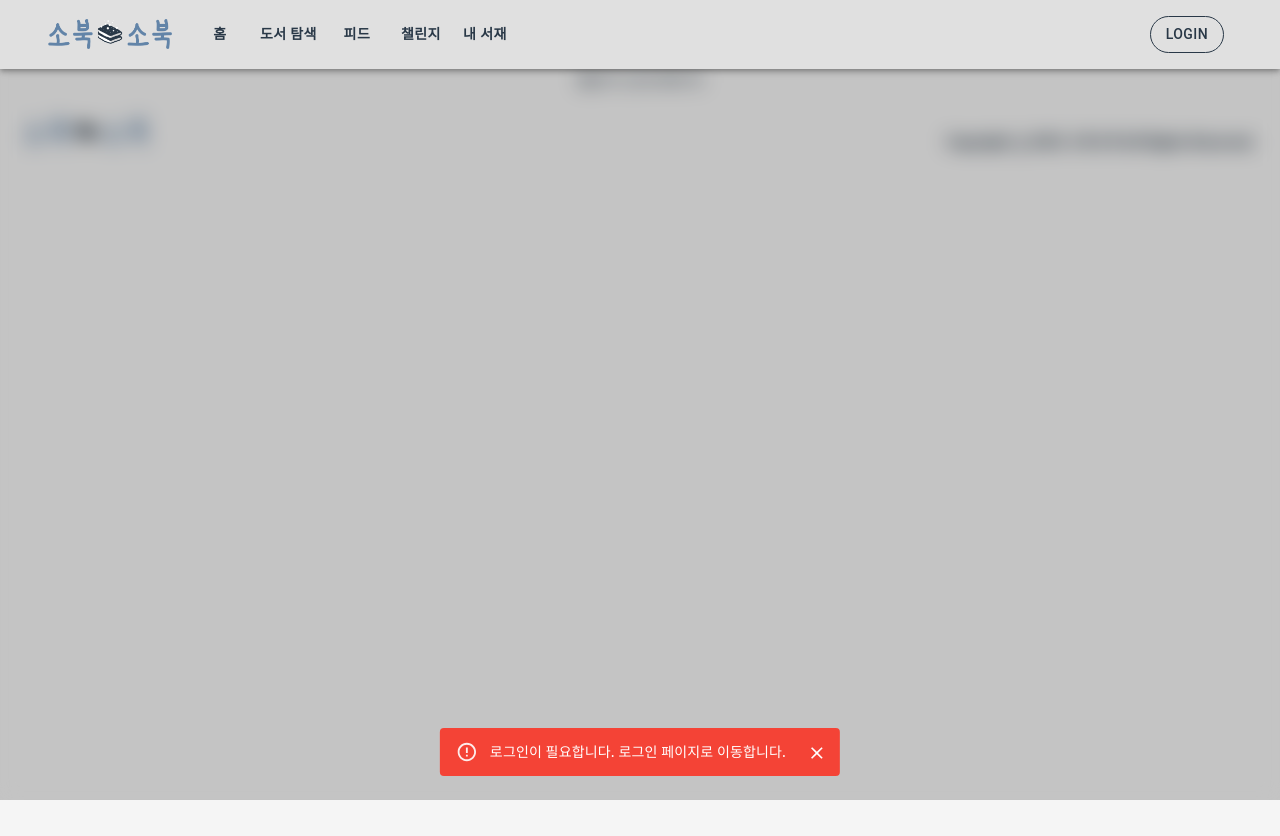
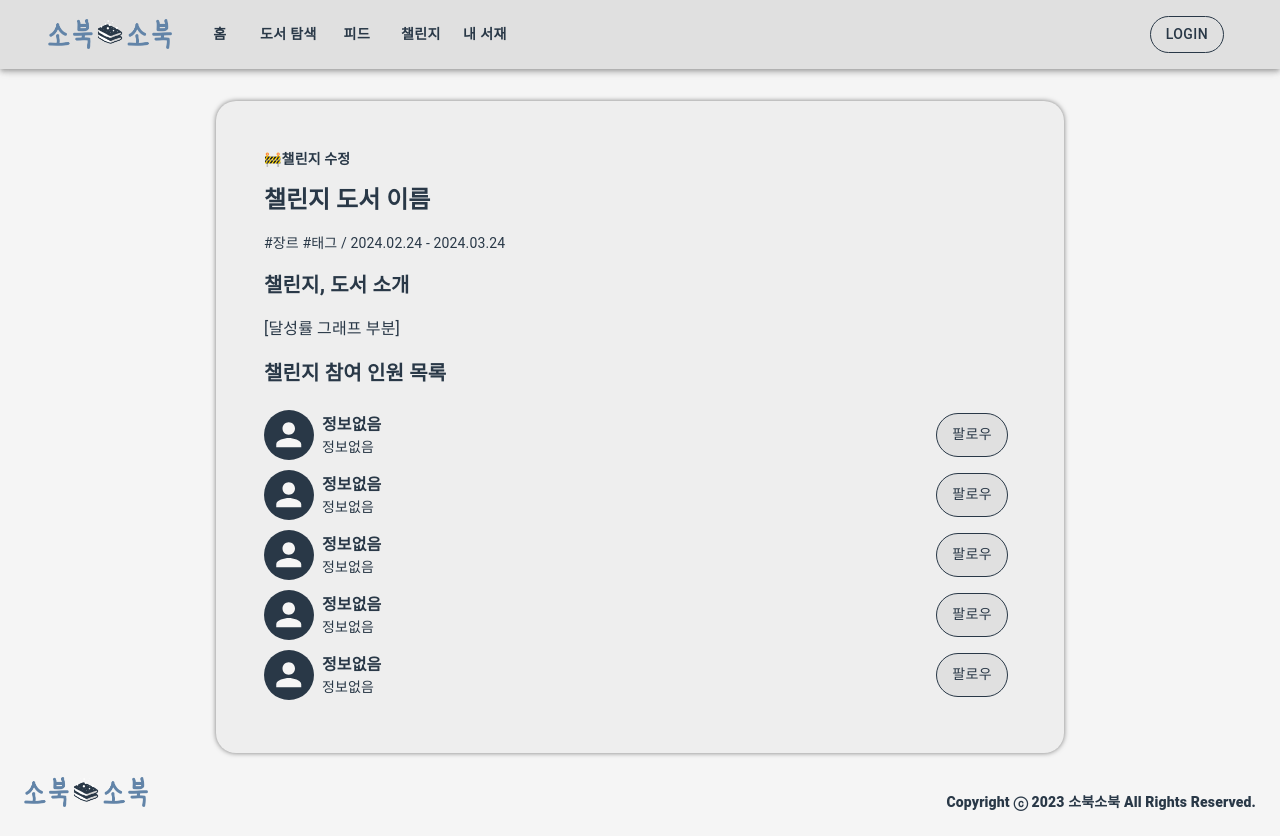
Before and after one commit to cwhite723/sobuk-sobuk, a React (Vite) app in the folder project/client/: page /challenge/1 in a window 1280 px wide. Before the commit the page ends 800 px from the top, so only its background shows below. Built offline with nearby package versions, Linux system fonts and the light colour scheme.

Commit message:
design : challenge page UI

```diff
--- a/project/client/src/@types/global.d.ts
+++ b/project/client/src/@types/global.d.ts
@@ -11,7 +11,7 @@ declare global {
     | "LIB"
     | "POST"
     | "SETTING"
-    | "RECRUITING";
+    | "JOINING";
 
   interface TabMenuType {
     label: string;
--- a/project/client/src/App.tsx
+++ b/project/client/src/App.tsx
@@ -53,10 +53,6 @@ function App() {
             <Route path="my" element={<MemberPage />} />
             <Route path="my-setting" element={<SettingPage />} />
             <Route path="member/:memberid" element={<MemberPage />} />
-            <Route
-              path="challenge/:challengeid"
-              element={<ChallengeDetailPage />}
-            />
           </Route>
         </Route>
 
@@ -66,7 +62,12 @@ function App() {
           <Route path="search" element={<SearchPage />} />
           <Route path="feed" element={<FeedPage />} />
           <Route path="challenge" element={<ChallengePage />} />
+          {/* ui끝나면 옮겨야 함 */}
           <Route path="create" element={<CreatePage />} />
+          <Route
+            path="challenge/:challengeid"
+            element={<ChallengeDetailPage />}
+          />
           <Route path="*" element={<ErrorPage />} />
         </Route>
       </Routes>
--- a/project/client/src/components/pages/ChallengeDetailPage.tsx
+++ b/project/client/src/components/pages/ChallengeDetailPage.tsx
@@ -1,7 +1,49 @@
-import { Box } from "@mui/material";
+import { Box, Grid } from "@mui/material";
+import CustomLink from "components/atoms/CustomLink";
+import CustomTypography from "components/atoms/CustomTypography";
+import UserProfile from "components/blocks/UserProfile";
 
 const ChallengeDetailPage = () => {
-  return <Box>챌린지 상세 페이지</Box>;
+  return (
+    <Box
+      sx={{
+        width: "100%",
+        display: "flex",
+        flexDirection: "column",
+        backgroundColor: "primary.light",
+        boxShadow: "0px 0px 5px rgba(0,0,0,0.5)",
+        borderRadius: 5,
+        py: { xs: 4, md: 6 },
+        px: { xs: 4, md: 6 },
+        mt: 4,
+        gap: 2,
+      }}
+    >
+      {/* 챌린지 수정 버튼 */}
+      {/* 모달로 보여주기 */}
+      <CustomTypography text="🚧챌린지 수정" variant="body2" bold={true} />
+
+      <CustomTypography text="챌린지 도서 이름" variant="h5" bold={true} />
+      <CustomTypography
+        text="#장르 #태그 / 2024.02.24 - 2024.03.24"
+        variant="body2"
+        bold={false}
+      />
+      <CustomTypography text="챌린지, 도서 소개" variant="h6" bold={true} />
+
+      <Box>[달성률 그래프 부분]</Box>
+
+      <CustomTypography text="챌린지 참여 인원 목록" variant="h6" bold={true} />
+
+      <Grid>
+        <UserProfile memberId={1} avatarSize={50} />
+        <UserProfile memberId={1} avatarSize={50} />
+        <UserProfile memberId={1} avatarSize={50} />
+        <UserProfile memberId={1} avatarSize={50} />
+        <UserProfile memberId={1} avatarSize={50} />
+      </Grid>
+    </Box>
+  );
 };
 
 export default ChallengeDetailPage;
--- a/project/client/src/components/pages/ChallengePage.tsx
+++ b/project/client/src/components/pages/ChallengePage.tsx
@@ -81,7 +81,13 @@ const ChallengePage = () => {
                 alignItems: "center",
               }}
             >
-              <CustomTypography text="챌린지 도서명" variant="h6" bold={true} />
+              <CustomLink to="../challenge/1">
+                <CustomTypography
+                  text="챌린지 도서명"
+                  variant="h6"
+                  bold={true}
+                />
+              </CustomLink>
               <SmallButton
                 buttonText="참여하기"
                 outline={false}
--- a/project/client/src/constants/menus.ts
+++ b/project/client/src/constants/menus.ts
@@ -28,5 +28,5 @@ export const feedOptionMenus: TabMenuType[] = [
 
 export const challengeTabMenus: TabMenuType[] = [
   { label: "전체", value: "ALL" },
-  { label: "모집중", value: "RECRUITING" },
+  { label: "참여중", value: "JOINING" },
 ];
```
